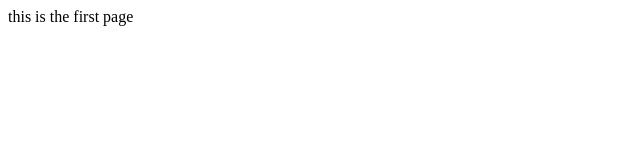
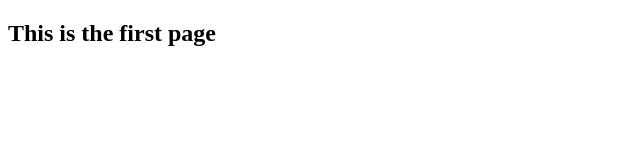
Before and after one commit to Mohd-Reza/demo, a plain HTML site: page index.htm in a window 1280 px wide. Shown: the whole page, without its empty margins (0-640 px from the left). Drawn offline with Linux system fonts and the light colour scheme.

Commit message:
Update index.htm

```diff
--- a/index.htm
+++ b/index.htm
@@ -4,7 +4,7 @@
 	<title></title>
 </head>
 <body>
- this is the first page
+	<h2>This is the first page</h2>
 
 
 </body>
```
